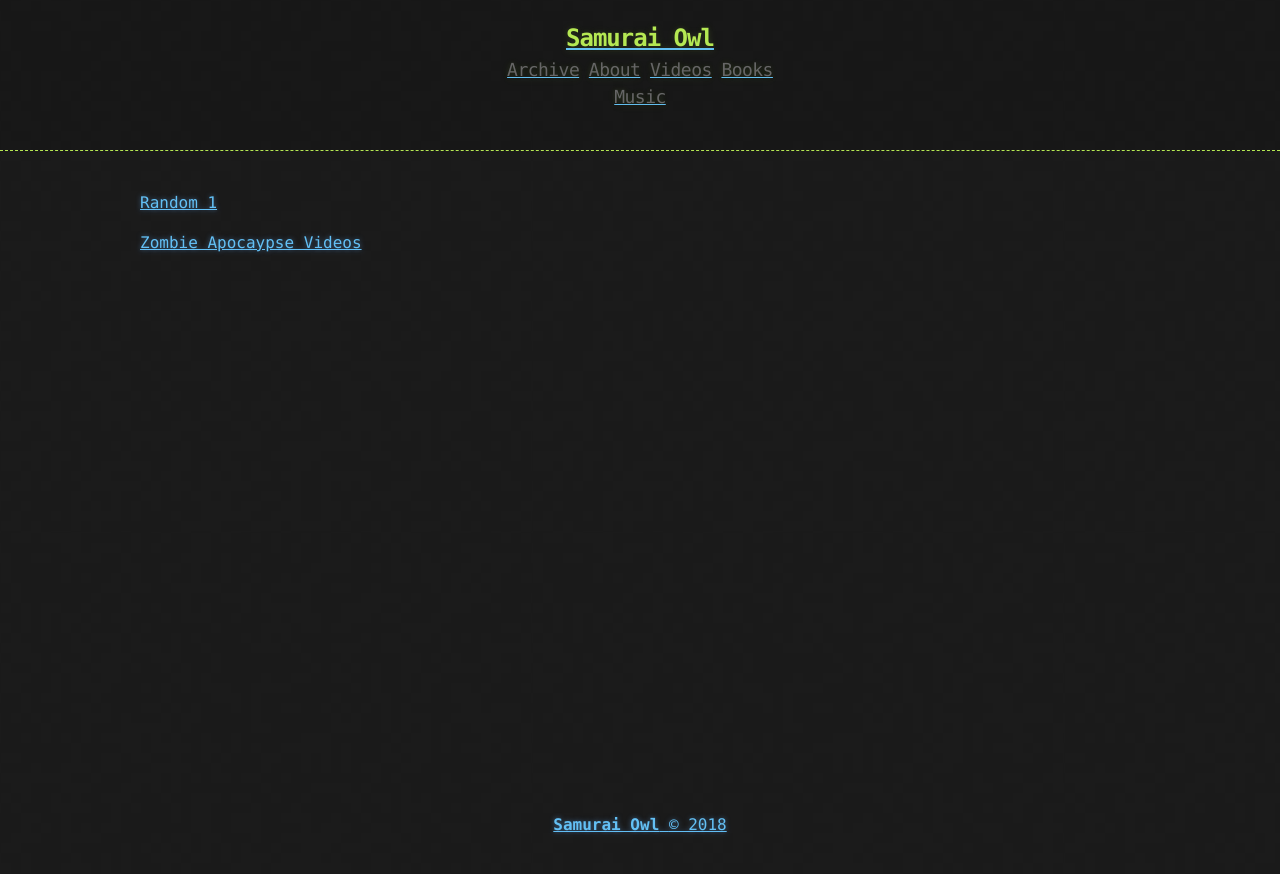
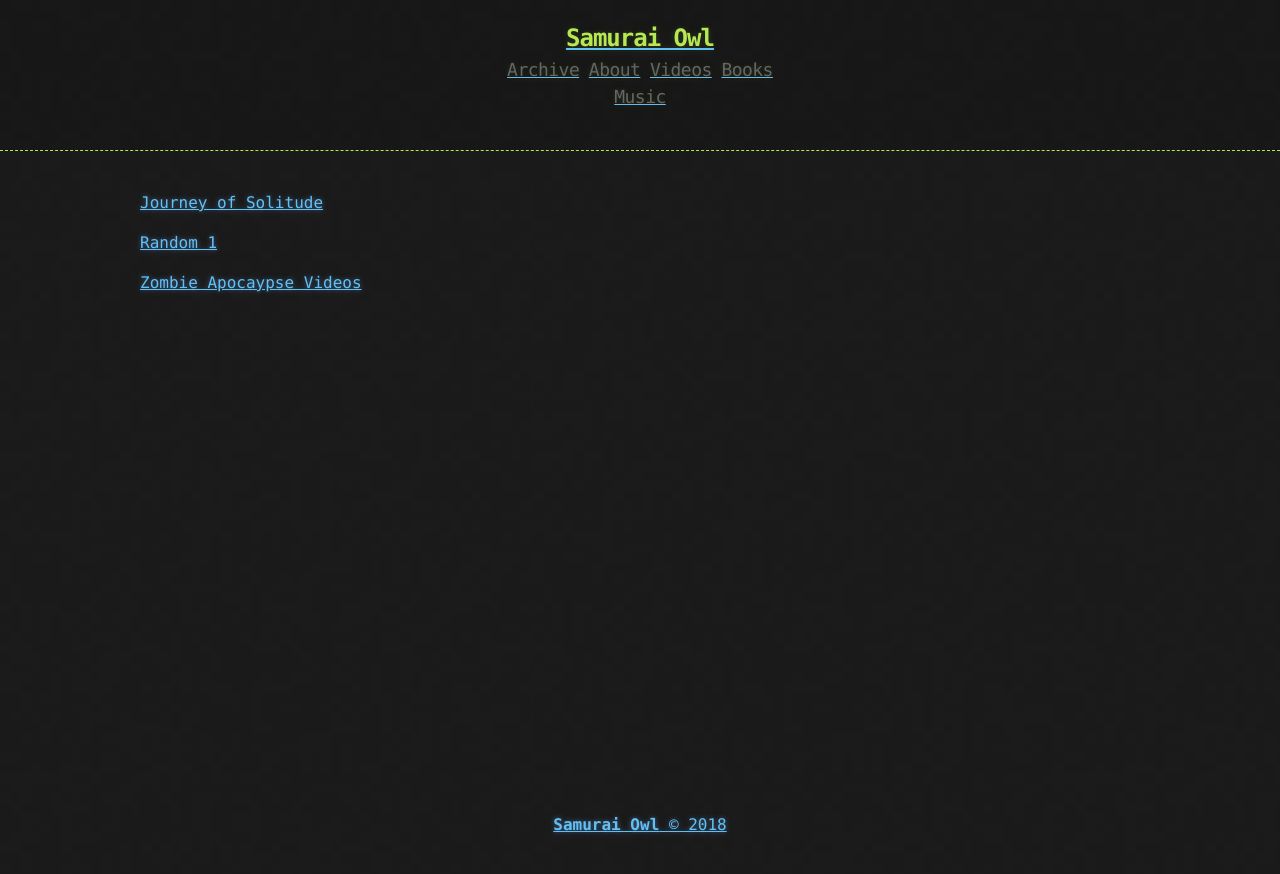
Before and after one commit to SamuraiOwl/samuraiowl.github.io, a Jekyll site: the page built from random_videos.html, in a window 1280 px wide. Shown: the top 874 px of the page. Built offline with Jekyll 4.4.1, drawn with Linux system fonts in a browser that asks for light colours.

Commit message:
firstPush

```diff
--- a/random_videos.html
+++ b/random_videos.html
@@ -1,5 +1,6 @@
 ---
 layout: default
 ---
+<p><a href = "https://drive.google.com/open?id=12tB2b_cMxEjgXijc1-SOP43Mi2rR-OwE">Journey of Solitude</a></p>
 <p><a href = "https://drive.google.com/open?id=1XnAmhqEyHiSsZjdJE7Mn9b8UJdF0CeKD">Random 1</a></p>
 <p><a href = "https://samuraiowl.github.io/za_videos">Zombie Apocaypse Videos</a></p>
```
